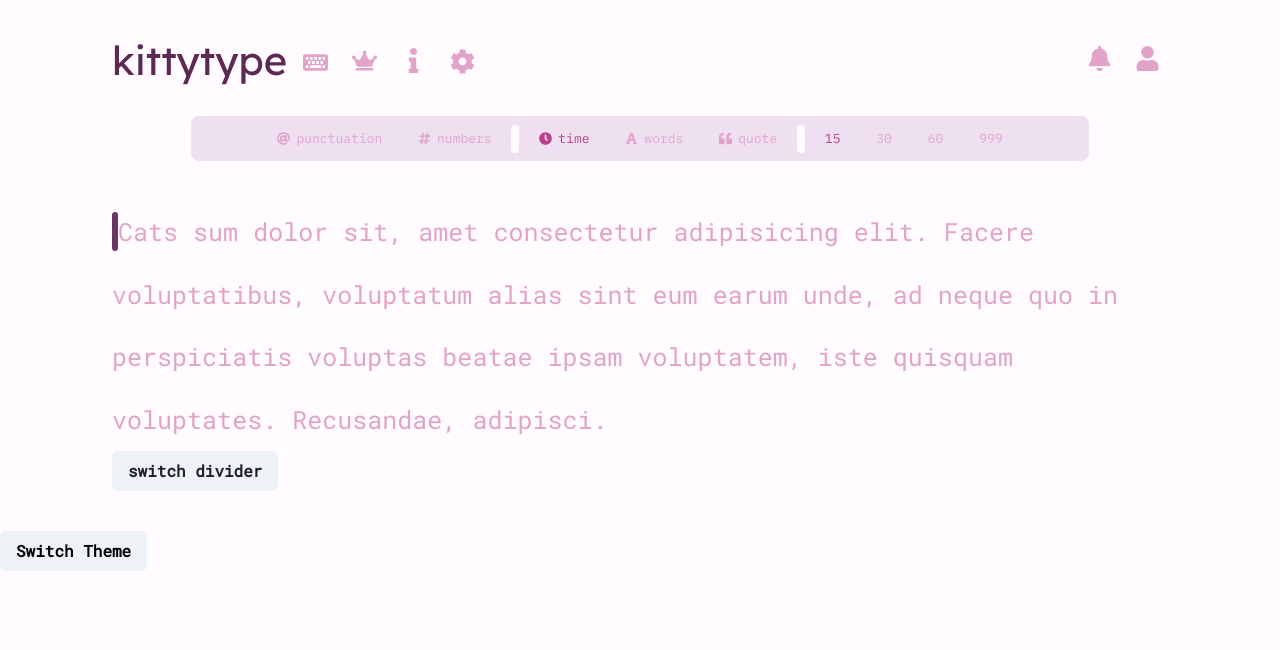
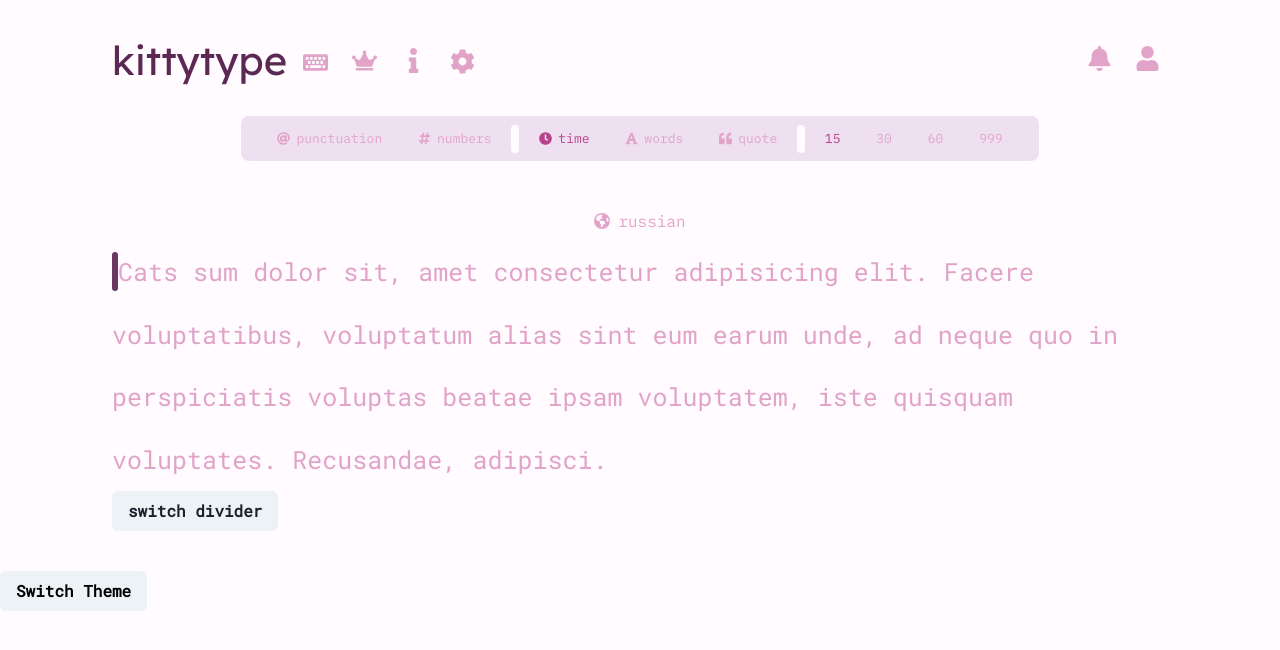
Before and after one commit to winpeperk/monkeytype, a React (Vite) app: page / in a window 1280 px wide. Shown: the top 650 px of the page. Built offline with nearby package versions, Linux system fonts and the light colour scheme.

Commit message:
add SwitchTextLanguage

```diff
--- a/src/App.jsx
+++ b/src/App.jsx
@@ -6,6 +6,7 @@ import ResizeContext from "./components/ResizeContext";
 import Header from "./components/Header";
 import TestConfig from "./components/TestConfig";
 import { Center, Button } from "@chakra-ui/react";
+import SwitchTextLanguage from "./components/SwitchTextLanguage"
 
 const storageKey = "divider"
 
@@ -36,7 +37,8 @@ const App = () => {
       punctuation: false,
       numbers: false,
     },
-    elapsedTime: 0
+    elapsedTime: 0,
+    language: "russian"
   })
   const [divider, setDivider] = useState(true)
   const [width, setWidth] = useState(window.innerWidth)
@@ -62,7 +64,7 @@ const App = () => {
       setText("Dogs sum dolor sit, amet consectetur adipisicing elit. Facere voluptatibus, voluptatum alias sint eum earum unde, ad neque quo in perspiciatis voluptas beatae ipsam voluptatem, iste quisquam voluptates. Recusandae, adipisci.")
     else
       setText("Cats sum dolor sit, amet consectetur adipisicing elit. Facere voluptatibus, voluptatum alias sint eum earum unde, ad neque quo in perspiciatis voluptas beatae ipsam voluptatem, iste quisquam voluptates. Recusandae, adipisci.")
-  }, [settings.mode, settings.options, settings.extraMode, setStat, setSettings])
+  }, [settings.mode, settings.options, settings.extraMode, settings.language, setStat, setSettings])
 
   useEffect(() => {
     let initDivider = JSON.parse(localStorage.getItem(storageKey))
@@ -90,6 +92,7 @@ const App = () => {
         {!isFinished ? (
           <>
             <TestConfig settings={settings} setSettings={setSettings}/>
+            <SwitchTextLanguage settings={settings} setSettings={setSettings}/>
             <TyperContainer
               settings={settings}
               setSettings={setSettings}
--- /dev/null
+++ b/src/components/Modal.jsx
@@ -0,0 +1,61 @@
+import { useDisclosure, useTheme, Button, Modal as ChakraModal, ModalOverlay, ModalContent, ModalBody } from "@chakra-ui/react"
+
+const ModalButton = ({ onClick, active, isDisabled, children}) => {
+    const theme = useTheme()
+
+    return (
+        <Button
+            isDisabled={isDisabled}
+            border="none"
+            w="100%"
+            p="8px"
+            bg={active ? theme.colors.text_secondary : theme.colors.keypad_bg }
+            color={active ? theme.colors.bg : theme.colors.focus}
+            _hover={{color: theme.colors.bg, bg: theme.colors.focus}}
+            _focus={{boxShadow: "none"}}
+            onClick={onClick}
+            fontFamily="IBM Plex Mono"
+            fontWeight={400}
+            fontSize="20px"
+        >
+            {children}
+        </Button>
+    )
+}
+
+const Modal = ({buttonContent = null, buttonOption = 1, children}) => {
+    const theme = useTheme()
+    const {isOpen, onOpen, onClose} = useDisclosure()
+
+    return (
+        <>
+            <Button
+                w="180px"
+                onClick={onOpen}
+                bg={buttonOption == 1 ? theme.colors.keypad_bg : "transparent"}
+                color={theme.colors.text_primary}
+                fontSize={buttonOption == 1 ? "13px" : "16px"}
+                fontFamily="IBM Plex Mono"
+                fontWeight={400}
+                _hover={{
+                    bg: buttonOption == 1 ? theme.colors.focus : "transparent",
+                    color: buttonOption == 1 ? theme.colors.keypad_bg : theme.colors.focus
+                }}
+                >
+                {buttonContent}
+            </Button>
+            <ChakraModal blockScrollOnMount={false} isCentered isOpen={isOpen} onClose={onClose}>
+                <ModalOverlay/>
+                <ModalContent w="300px" bg={theme.colors.bg} borderColor={theme.colors.keypad_bg} borderWidth="4px" borderRadius={10}>
+                    <ModalBody alignContent="center" justifyItems="center" h="100%" p="20px">
+                        {children}
+                    </ModalBody>
+                </ModalContent>
+            </ChakraModal>
+        </>
+    )
+}
+
+Modal.Button = ModalButton
+
+export default Modal
--- /dev/null
+++ b/src/components/SwitchTextLanguage.jsx
@@ -0,0 +1,33 @@
+import { FaEarthAmericas } from "react-icons/fa6"
+import Modal from "./Modal"
+import { Flex } from "@chakra-ui/react"
+
+const SwitchTextLanguage = ({settings, setSettings}) => {
+    const { language } = settings
+    const listLanguages = ["english", "russian"]
+
+    const handleLanguage = (curLanguage) => () => setSettings(prev => {prev.language = curLanguage})
+
+    const ButtonContent = (
+        <Flex gap={2}>
+            <FaEarthAmericas/>
+            {language}
+        </Flex>
+    )
+
+    return (
+        <Modal buttonContent={ButtonContent} buttonOption={2}>
+            <Flex
+                direction="column"
+                w="100%"
+                gap="1vh"
+                >
+                {listLanguages.map(curLanguage => (
+                <Modal.Button key={curLanguage} onClick={handleLanguage(curLanguage)} active={curLanguage == language}>{curLanguage}</Modal.Button>
+                ))}
+           </Flex>
+        </Modal>
+    )
+}
+
+export default SwitchTextLanguage
--- a/src/components/TestConfig.jsx
+++ b/src/components/TestConfig.jsx
@@ -1,7 +1,8 @@
-import { Text, Box, Flex, Divider as ChakraDivider, Button, useTheme, useDisclosure, Modal, ModalOverlay, ModalContent, ModalBody } from "@chakra-ui/react"
+import { Text, Flex, Divider as ChakraDivider, Button, useTheme, Spacer } from "@chakra-ui/react"
 import { FaClock, FaAt, FaHashtag, FaFont, FaQuoteLeft, FaCog } from "react-icons/fa"
 import { useContext } from "react"
 import ResizeContext from "./ResizeContext"
+import Modal from "./Modal"
 
 const Divider = () => {
     const theme = useTheme()
@@ -44,33 +45,10 @@ const Option = ({Icon = null, onClick, active, children}) => {
     )
 }
 
-const MobileOption = ({ onClick, active, isDisabled, children}) => {
-    const theme = useTheme()
-
-    return (
-        <Button
-            isDisabled={isDisabled}
-            border="none"
-            w="250px"
-            p="8px"
-            bg={active ? theme.colors.text_secondary : theme.colors.keypad_bg }
-            color={active ? theme.colors.bg : theme.colors.focus}
-            _hover={{color: theme.colors.bg, bg: theme.colors.focus}}
-            _focus={{boxShadow: "none"}}
-            onClick={onClick}
-            fontFamily="IBM Plex Mono"
-            fontWeight={400}
-            fontSize="20px"
-        >
-            <Text>{children}</Text>
-        </Button>
-    )
-}
-
 const Options = ({ options, activeOption, onClick}) => {
     const { width } = useContext(ResizeContext)
 
-    const Component = width >= 768 ? Option : MobileOption
+    const Component = width >= 768 ? Option : Modal.Button
 
     return options.map(curOption => (
         <Component
@@ -83,58 +61,56 @@ const Options = ({ options, activeOption, onClick}) => {
     ))
 }
 
-const MobileModalButton = ({width, children}) => {
-    const theme = useTheme()
-    const {isOpen, onOpen, onClose} = useDisclosure()
+const MobileModal = ({children}) => {
+    const { width } = useContext(ResizeContext)
 
-    return width >= 768 ? <>{children}</> : (
-        <>
-            <Button w="180px" onClick={onOpen} bg={theme.colors.keypad_bg} color={theme.colors.text_primary} fontSize="13px" fontFamily="IBM Plex Mono" _hover={{bg: theme.colors.focus, color: theme.colors.keypad_bg}}>
-                <Flex gap={2}>
-                    <FaCog/>
-                    Test settings
-                </Flex>
-            </Button>
-            <Modal blockScrollOnMount={false}  isCentered isOpen={isOpen} onClose={onClose}>
-                <ModalOverlay/>
-                <ModalContent h="650px" w="300px" bg={theme.colors.bg} borderColor={theme.colors.keypad_bg} borderWidth="4px" borderRadius={10}>
-                    <ModalBody alignContent="center" justifyItems="center" h="100%">
-                        {children}
-                    </ModalBody>
-                </ModalContent>
-            </Modal>
-        </>
+    const ButtonContent = (
+        <Flex gap={2}>
+            <FaCog/>
+            Test settings
+        </Flex>
     )
+
+    return width >= 768 ? <>{children}</> : <Modal buttonContent={ButtonContent}>{children}</Modal>
 }
 
 const TestConfig = ({ settings, setSettings }) => {
     const theme = useTheme()
     const { width } = useContext(ResizeContext)
-
-    const Component = width >= 768 ? Option : MobileOption
-
     const {mode, options, extraMode} = settings
     const {punctuation, numbers} = extraMode
 
-    const times = [15, 30, 60, 999]
-    const words = [10, 25, 50, 100]
-    const quote = ["all", "short", "medium", "long", "thicc"]
+    const listOptions = {
+        time: [15, 30, 60, 999],
+        words: [10, 25, 50, 100],
+        quote: ["all", "short", "medium", "long", "thicc"]
+    }
 
-    const setMode = (curMode) => () => mode != curMode ? setSettings(prev => {prev.mode = curMode}) : null
-    const setOption = (curOption) => () => options[mode] != curOption ? setSettings(prev => {prev.options[mode] = curOption}) : null
+    const setMode = (curMode) => () => setSettings(prev => {
+        prev.mode = curMode
+        if(curMode == "quote") {
+            prev.extraMode.punctuation = false
+            prev.extraMode.numbers = false
+        }
+    })
+    const setOption = (curOption) => () => setSettings(prev => {prev.options[mode] = curOption})
     const setPunctuation = () => setSettings(prev => {prev.extraMode.punctuation = !prev.extraMode.punctuation})
     const setNumbers = () => setSettings(prev => {prev.extraMode.numbers = !prev.extraMode.numbers})
 
+    const Component = width >= 768 ? Option : Modal.Button
+
     return (
-        <MobileModalButton width={width}>
+        <MobileModal>
             <Flex
                 direction={{
                     base: "column",
                     md: "row"
                 }}
                 w={{
-                    sm: "95%",
-                    lg: "85%"
+                    base: "100%"
+                }}
+                maxW={{
+                    md: "fit-content"
                 }}
                 h={{
                     base: "100%",
@@ -151,36 +127,28 @@ const TestConfig = ({ settings, setSettings }) => {
                     md: theme.colors.keypad_bg
                 }}
                 mb={{
-                    sm: 10
+                    md: 10
                 }}
                 px={{
-                    sm: 5
+                    md: 5
                 }}
                 align="center"
                 justifyContent="center"
             >
                 {mode !== "quote" || width < 768 ? (
                     <>
-                        <Component Icon={FaAt} onClick={setPunctuation} active={punctuation} isDisabled={mode !== "time"}>punctuation</Component>
-                        <Component Icon={FaHashtag} onClick={setNumbers} active={numbers} isDisabled={mode !== "time"}>numbers</Component>
-                        {width >= 768 ? <Divider/> : <Box/>}
+                        <Component Icon={FaAt} onClick={setPunctuation} active={punctuation} isDisabled={mode == "quote"}>punctuation</Component>
+                        <Component Icon={FaHashtag} onClick={setNumbers} active={numbers} isDisabled={mode == "quote"}>numbers</Component>
+                        {width >= 768 ? <Divider/> : <Spacer/>}
                     </>
                 ) : null}
                 <Component Icon={FaClock} onClick={setMode("time")} active={mode == "time"}>time</Component>
                 <Component Icon={FaFont} onClick={setMode("words")} active={mode == "words"}>words</Component>
                 <Component Icon={FaQuoteLeft} onClick={setMode("quote")} active={mode == "quote"}>quote</Component>
-                {width >= 768 ? <Divider/> : <Box/>}
-                {(mode == "time") ? (
-                    <Options options={times} activeOption={options[mode]} onClick={setOption}/>
-                ) :
-                (mode == "words") ? (
-                    <Options options={words} activeOption={options[mode]} onClick={setOption}/>
-                ) :
-                (mode == "quote") ? (
-                    <Options options={quote} activeOption={options[mode]} onClick={setOption}/>
-                ) : null}
+                {width >= 768 ? <Divider/> : <Spacer/>}
+                <Options options={listOptions[mode]} activeOption={options[mode]} onClick={setOption}/>
             </Flex>
-        </MobileModalButton>
+        </MobileModal>
     )
 }
 
```
Also changed, not shown: src/components/TestModes.jsx (added, +7 -0 lines).
